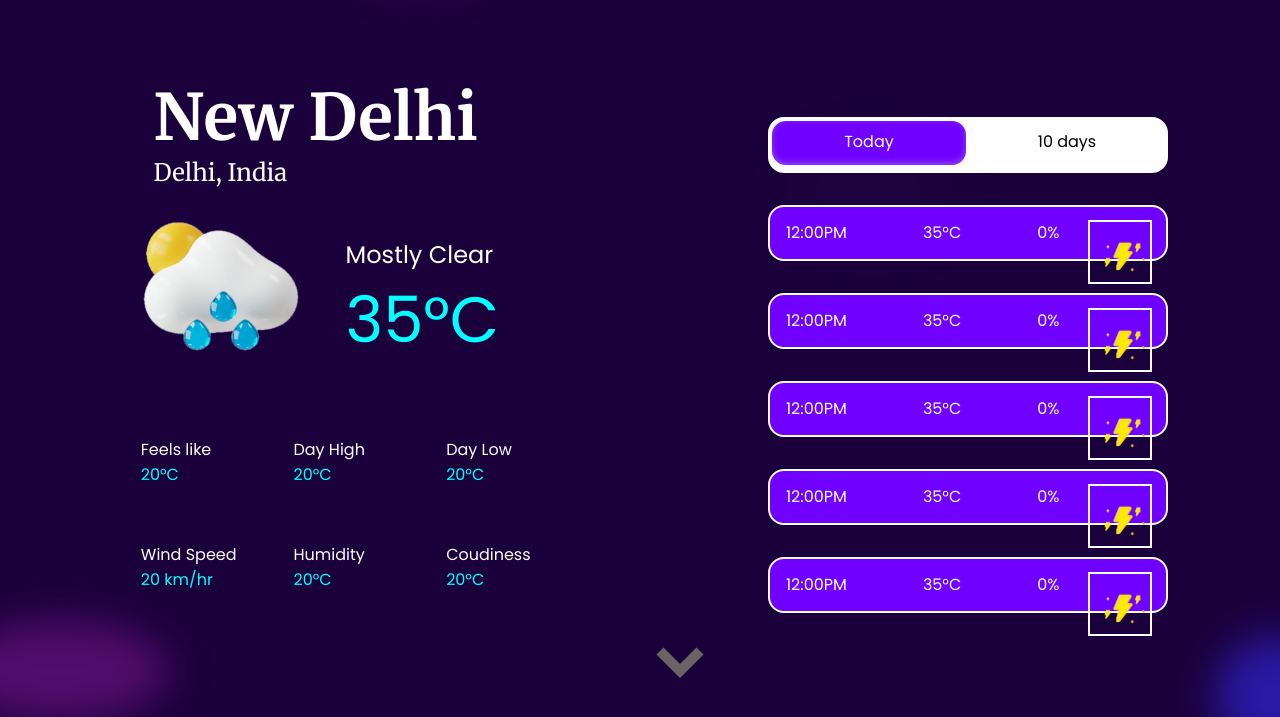
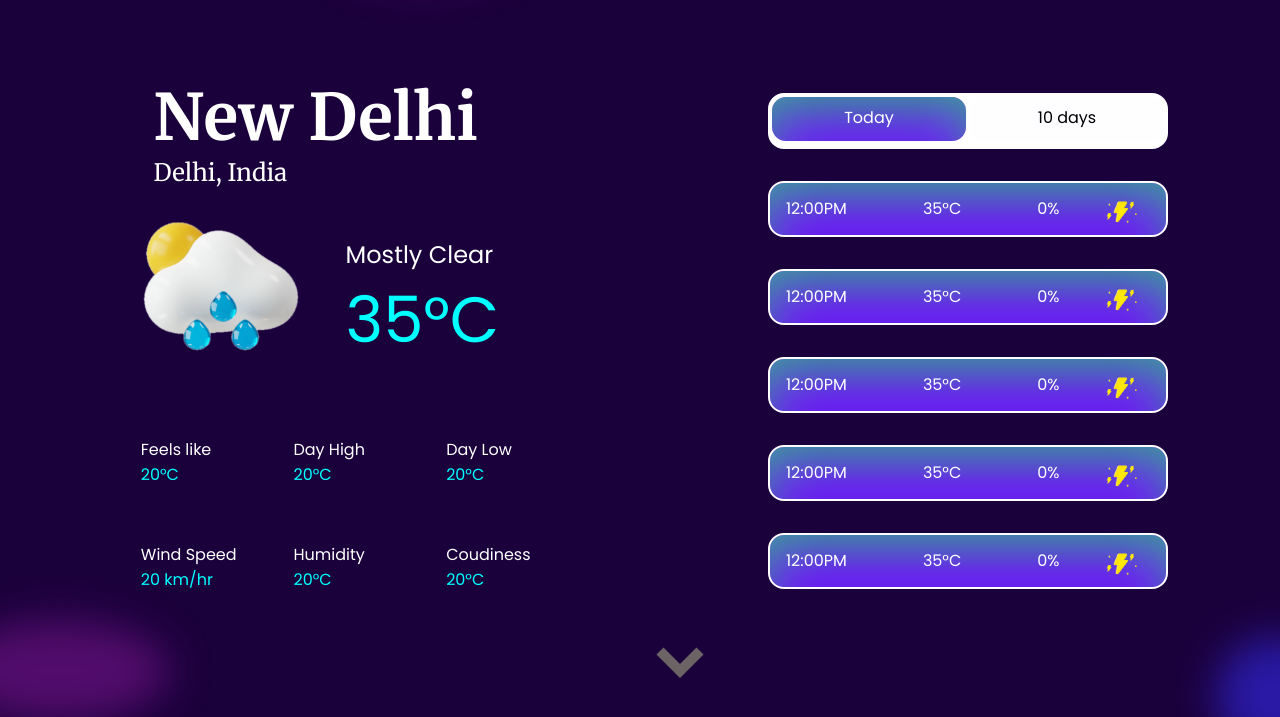
Before and after one commit to invtfl-bharti/Weather-App, a plain HTML site: page index.html in a window 1280 px wide. Shown: the part 83-800 px from the top of the page. Drawn offline with nearby package versions, Linux system fonts and the light colour scheme.

Commit message:
changes made

```diff
--- a/style.css
+++ b/style.css
@@ -226,7 +226,7 @@ body {
 .right-sec {
     position: relative;
     left: 60%;
-    top: 15%;
+    top: 12%;
     height: 100%;
     width: 100%;
     /* border: 2px solid white; */
@@ -255,7 +255,7 @@ body {
     border-radius: 1rem;
     text-align: center;
     padding-top: 0.5rem;
-    box-shadow: rgba(244, 244, 249, 0.25) 0px 50px 100px -20px, rgba(247, 242, 242, 0.3) 0px 30px 60px -30px, rgba(217, 222, 227, 0.35) 0px -2px 6px 0px inset;
+    box-shadow: rgba(74, 168, 173, 0.974) 0px 30px 60px -12px inset, rgba(8, 34, 86, 0.971) 0px 18px 36px -18px inset;
 }
 
 .days {
@@ -281,20 +281,22 @@ body {
     text-align: center;
     padding: 0.8rem 0px 0px 1rem;
     gap: 20%;
+    box-shadow: rgba(74, 168, 173, 0.974) 0px 30px 60px -12px inset, rgba(8, 34, 86, 0.971) 0px 18px 36px -18px inset;
 
 }
 
 .image2{
     position: absolute;
-
-    height: 4rem;
+    margin-top: -10px;
+    height: 3rem;
     width: 4rem;
     position: absolute;
     left: 25%;
-    border: 2px solid white;
+
 }
 
 .image2 img{
-    height: 4rem;
-    width: 4rem;
+    height: 3rem;
+    width: 3rem;
+    object-fit: cover;
 }
```
